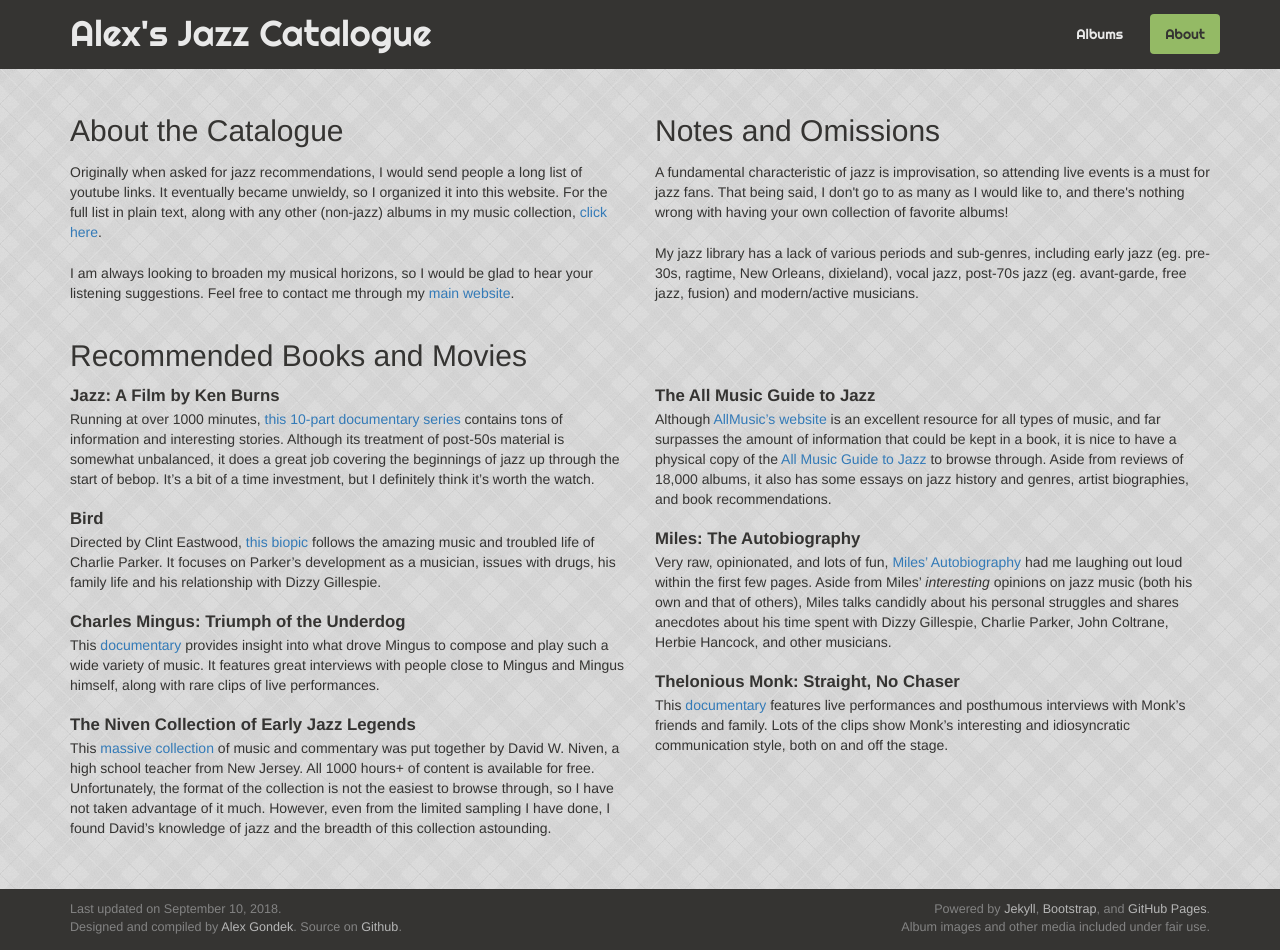
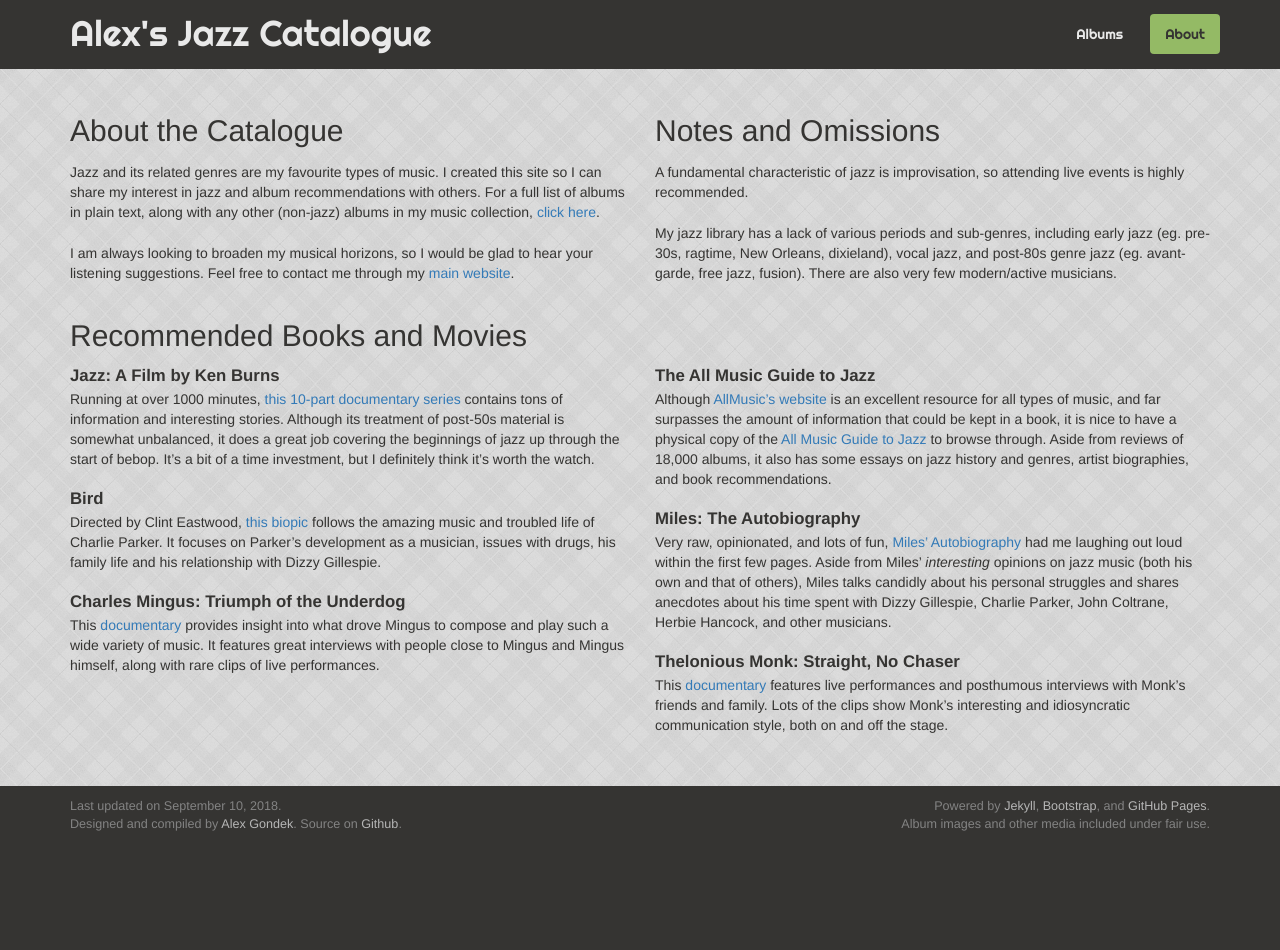
Before and after one commit to gondek/jazz-catalogue, a Jekyll site: the page built from about.html, in a window 1280 px wide. Built offline with Jekyll 4.4.1, drawn with Linux system fonts in a browser that asks for light colours; after the commit the page ends 900 px from its top, so only the background shows below that.

Commit message:
Changed "About" page and loading javascript

```diff
--- a/_data/resources/niven_collection.yml
+++ /dev/null
@@ -1,3 +0,0 @@
-title: 'The Niven Collection of Early Jazz Legends'
-content: >-
-  This [massive collection](https://archive.org/details/davidwnivenjazz&tab=about) of music and commentary was put together by David W. Niven, a high school teacher from New Jersey. All 1000 hours+ of content is available for free. Unfortunately, the format of the collection is not the easiest to browse through, so I have not taken advantage of it much. However, even from the limited sampling I have done, I found David's knowledge of jazz and the breadth of this collection astounding.
--- a/about.html
+++ b/about.html
@@ -7,15 +7,15 @@ id: about
   <div class="col-sm-6">
     <h2>About the Catalogue</h2>
 
-    <p>Originally when asked for jazz recommendations, I would send people a long list of youtube links. It eventually became unwieldy, so I organized it into this website. For the full list in plain text, along with any other (non-jazz) albums in my music collection, <a href="{{ site.baseurl }}/list.txt">click here</a>.</p>
+    <p>Jazz and its related genres are my favourite types of music. I created this site so I can share my interest in jazz and album recommendations with others. For a full list of albums in plain text, along with any other (non-jazz) albums in my music collection, <a href="{{ site.baseurl }}/list.txt">click here</a>.</p>
 
     <p>I am always looking to broaden my musical horizons, so I would be glad to hear your listening suggestions. Feel free to contact me through my <a href="{{ site.alex_url }}">main website</a>.</p>
   </div>
   <div class="col-sm-6">
     <h2>Notes and Omissions</h2>
-    <p>A fundamental characteristic of jazz is improvisation, so attending live events is a must for jazz fans. That being said, I don't go to as many as I would like to, and there's nothing wrong with having your own collection of favorite albums!</p>
+    <p>A fundamental characteristic of jazz is improvisation, so attending live events is highly recommended.</p>
 
-    <p>My jazz library has a lack of various periods and sub-genres, including early jazz (eg. pre-30s, ragtime, New Orleans, dixieland), vocal jazz, post-70s jazz (eg. avant-garde, free jazz, fusion) and modern/active musicians.</p>
+    <p>My jazz library has a lack of various periods and sub-genres, including early jazz (eg. pre-30s, ragtime, New Orleans, dixieland), vocal jazz, and post-80s genre jazz (eg. avant-garde, free jazz, fusion). There are also very few modern/active musicians.</p>
   </div>
 </div>
 
@@ -25,7 +25,6 @@ id: about
     {% include resource.html resource=site.data.resources.jazz_film %}
     {% include resource.html resource=site.data.resources.bird_movie %}
     {% include resource.html resource=site.data.resources.mingus_movie %}
-    {% include resource.html resource=site.data.resources.niven_collection %}
   </div>
   <div class="col-sm-6">
     {% include resource.html resource=site.data.resources.amg_jazz %}
--- a/assets/js/lazy-images.js
+++ b/assets/js/lazy-images.js
@@ -1,9 +1,15 @@
 /* global $ */
+function getRandomInt(min, max) {
+  return Math.floor(Math.random() * (max - min + 1)) + min
+}
+
 $(document).ready(function () {
   $('img.lazy-load').removeClass('hide').unveil(200, function () {
     $(this).on('load', function () {
-      $(this).removeClass('lazy-load')
-      $(this).siblings('.lazy-load').removeClass('lazy-load')
+      var that = $(this)
+      setInterval(function () {
+        that.removeClass('lazy-load')
+      }, getRandomInt(0, 4) * 50 + 200)
     })
   })
 })
```
